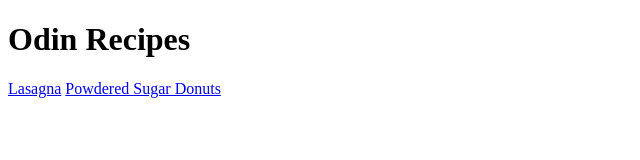
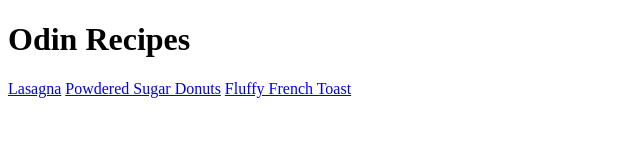
Before and after one commit to Reddlake/odin-recipes, a plain HTML site: page index.html in a window 1280 px wide. Shown: the whole page, without its empty margins (0-640 px from the left). Drawn offline with Linux system fonts and the light colour scheme.

Commit message:
Added link to fluffy french toast as well as add h3 steps to remaining pages

```diff
--- a/index.html
+++ b/index.html
@@ -10,6 +10,6 @@
     <h1>Odin Recipes</h1>
     <a href="recipes/lasagna.html">Lasagna</a>
     <a href="recipes/powdered_sugar_donuts.html">Powdered Sugar Donuts</a>
-    <a href=""></a>
+    <a href="recipes/fluffy_french_toast.html">Fluffy French Toast</a>
 </body>
 </html>
```
Also changed, not shown: recipes/powdered_sugar_donuts.html (+1 -0 lines).
